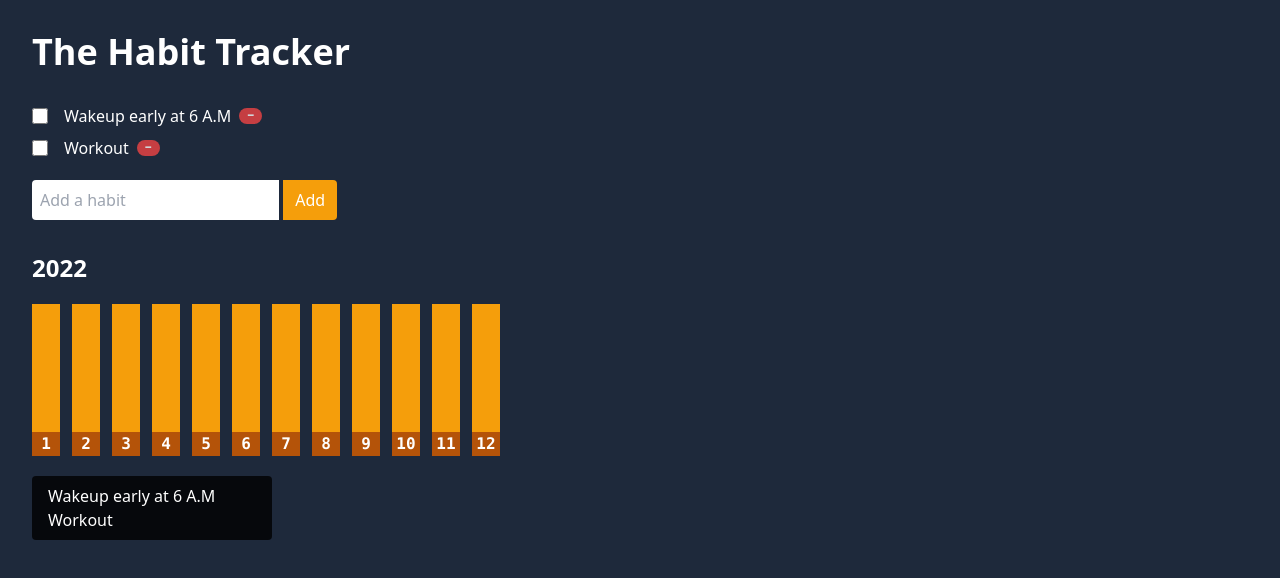
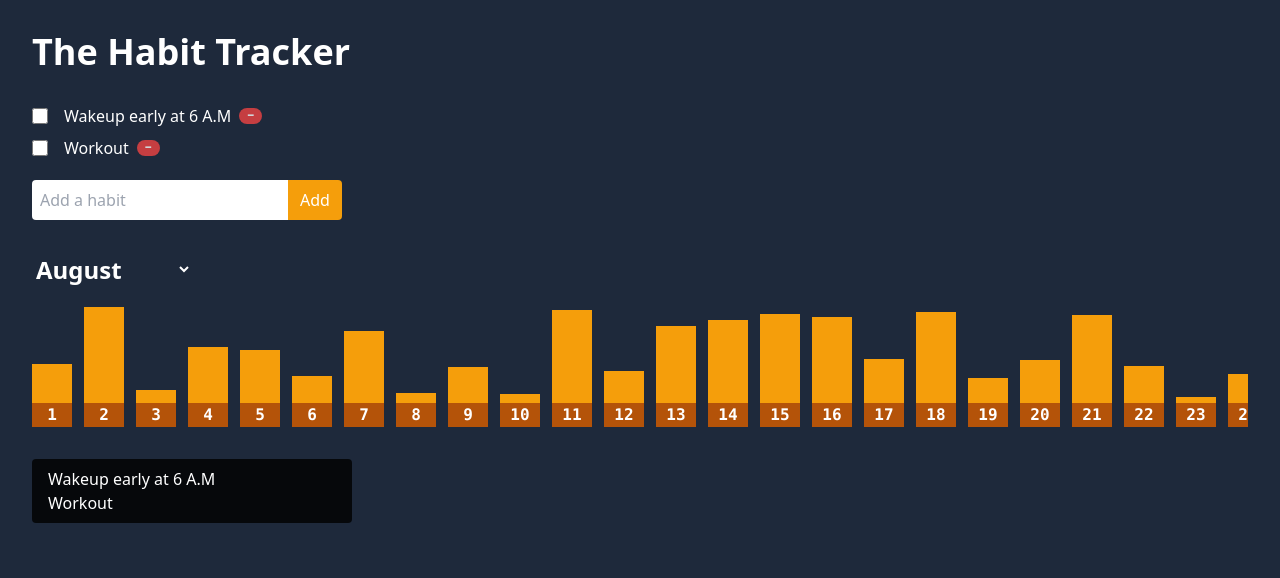
Before and after one commit to asrul10/habit-tracker, a Svelte app: page / in a window 1280 px wide. Shown: the top 578 px of the page. Built offline with nearby package versions, Linux system fonts and the light colour scheme.

Commit message:
update chart ui

```diff
--- a/src/App.svelte
+++ b/src/App.svelte
@@ -25,6 +25,22 @@
   if (existingData) {
     habits = JSON.parse(existingData);
   }
+  let selectedMonth = date.getMonth() + 1;
+  let dayOfTheMonth = new Date(date.getFullYear(), selectedMonth, 0).getDate();
+
+  const setRandomStats = (days) => {
+    const stats = [];
+    for (let index = 0; index < days.length; index++) {
+      stats.push(Math.floor(Math.random() * 100));
+    }
+    return stats;
+  };
+  let habitStats = setRandomStats(Array(dayOfTheMonth));
+
+  const changeMonth = () => {
+    dayOfTheMonth = new Date(date.getFullYear(), selectedMonth, 0).getDate();
+    habitStats = setRandomStats(Array(dayOfTheMonth));
+  };
 
   const saveHabits = (newHabits) => {
     habits = newHabits;
@@ -108,9 +124,9 @@
     </div>
   {/each}
 
-  <div class="mt-5">
+  <div class="mt-5 flex">
     <input
-      class="p-2 rounded-tl rounded-bl w-77 outline-none text-black"
+      class="p-2 rounded-tl rounded-bl w-full md:w-64 outline-none text-black"
       type="text"
       name="addHabit"
       id="addHabit"
@@ -124,16 +140,37 @@
   </div>
 
   <div class="mt-8">
-    <h1 class="text-2xl font-bold mb-5">{date.getFullYear()}</h1>
-    <div class="flex mb-5">
-      {#each new Array(12) as month, index}
-        <div class="text-center mr-3 relative cursor-pointer">
-          <div class="w-7 h-32 bg-amber-500" />
-          <div class="font-bold bg-amber-700 font-mono">{index + 1}</div>
-        </div>
+    <select
+      name="year"
+      class="mb-5 font-bold text-2xl pr-2 rounded bg-transparent focus:outline-none"
+      id="report-year"
+      bind:value={selectedMonth}
+      on:change={changeMonth}
+    >
+      {#each Array(12) as _, month}
+        <option class="text-black" value={month + 1}
+          >{new Date(date.getFullYear(), month + 1, 0).toLocaleString("en", {
+            month: "long",
+          })}</option
+        >
       {/each}
+    </select>
+    <div class="overflow-x-auto mb-5">
+      <div class="flex items-end mb-3" style="height: 120px;">
+        {#each habitStats as stat, index}
+          <button
+            type="button"
+            class="text-center mr-3 relative cursor-pointer hover:opacity-80"
+          >
+            <div class="w-10 bg-amber-500" style="height: {stat}px;" />
+            <div class="font-bold bg-amber-700 font-mono">{index + 1}</div>
+          </button>
+        {/each}
+      </div>
     </div>
-    <div class="bg-black py-2 px-4 w-60 rounded text-left bg-opacity-80">
+    <div
+      class="bg-black w-full md:w-80 py-2 px-4 rounded text-left bg-opacity-80"
+    >
       Wakeup early at 6 A.M<br />
       Workout
     </div>
```
